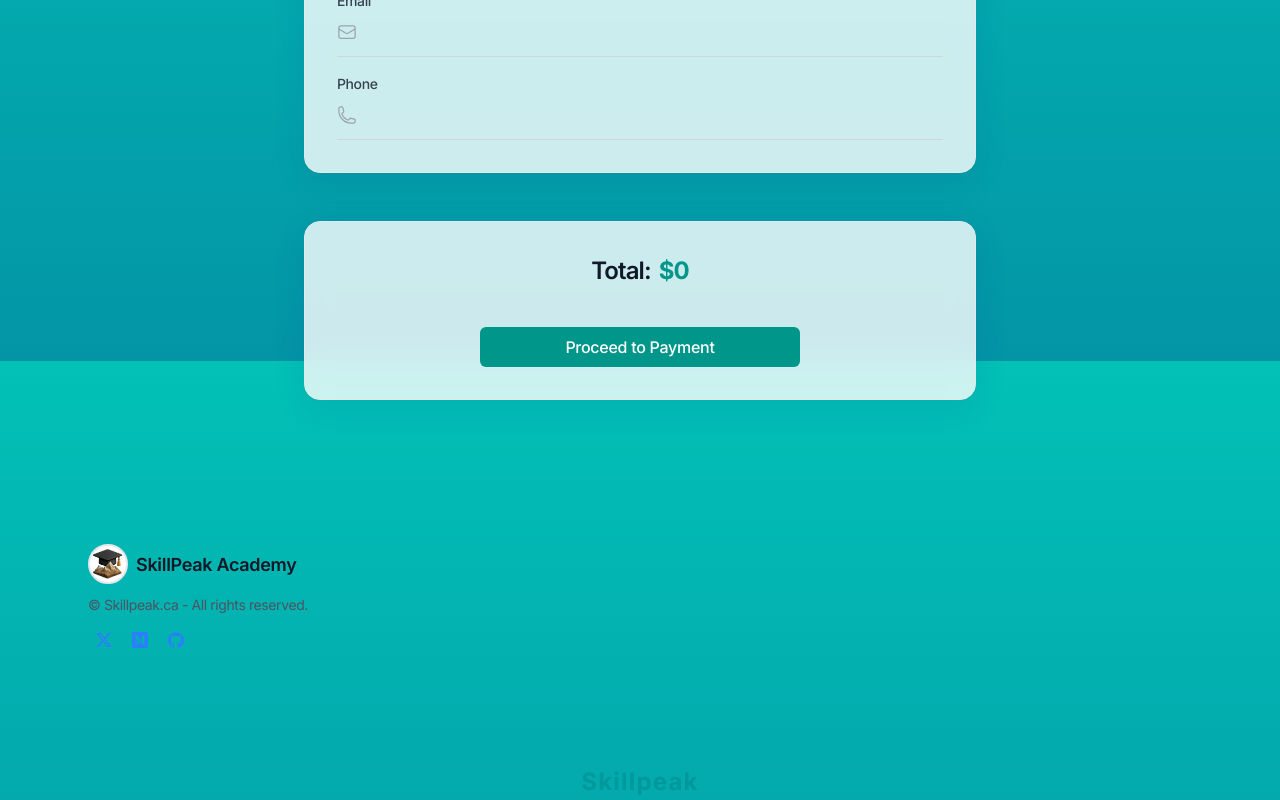
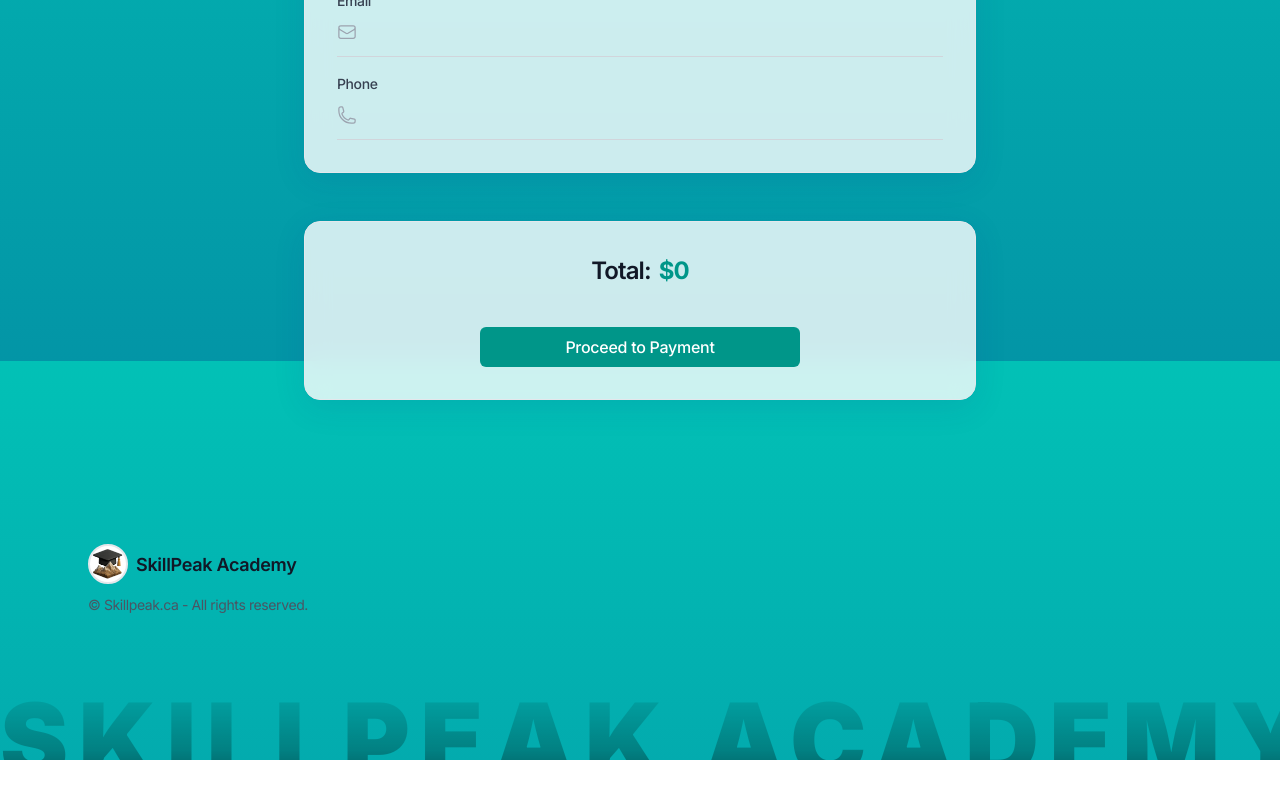
Before and after one commit to swe/skillpeak_demo, a Next.js app: page /enroll in a window 1280 px wide. Shown: the part 2039-2839 px from the top of the page. After the commit the page ends 2799 px from the top, so only its background shows below. Built offline with nearby package versions, Linux system fonts and the light colour scheme.

Commit message:
fixed footer

```diff
--- a/app/css/style.css
+++ b/app/css/style.css
@@ -242,6 +242,25 @@ html, body {
   pointer-events: none;
 }
 
+.footer-faint-text--academy {
+  font-size: 8vw;
+  font-weight: 900;
+  text-transform: uppercase;
+  letter-spacing: 0.1em;
+  left: 50%;
+  transform: translateX(-50%);
+  width: 100vw;
+  bottom: -2.4vw;
+  white-space: nowrap;
+  line-height: 1;
+  /* Gradient text color */
+  background: linear-gradient(to bottom, rgba(0,0,0,0.05) 0%, rgba(0,0,0,0.25) 60%, rgba(0,0,0,0.5) 100%);
+  -webkit-background-clip: text;
+  -webkit-text-fill-color: transparent;
+  background-clip: text;
+  text-fill-color: transparent;
+}
+
 @keyframes pulse {
   0%, 100% {
     opacity: 1;
--- a/components/ui/footer.tsx
+++ b/components/ui/footer.tsx
@@ -7,7 +7,7 @@ export default function Footer({ border = false }: { border?: boolean }) {
       <div className="mx-auto max-w-6xl px-4 sm:px-6">
         {/* Top area: Blocks */}
         <div
-          className={`grid gap-10 py-8 sm:grid-cols-12 md:py-12 ${border ? "border-t [border-image:linear-gradient(to_right,transparent,var(--color-slate-200),transparent)1]" : ""}`}
+          className={`grid gap-10 pt-8 sm:grid-cols-12 md:py-12 ${border ? "border-t [border-image:linear-gradient(to_right,transparent,var(--color-slate-200),transparent)1]" : ""}`}
         >
           {/* 1st block */}
           <div className="space-y-2 sm:col-span-12 lg:col-span-4">
@@ -17,60 +17,14 @@ export default function Footer({ border = false }: { border?: boolean }) {
             <div className="text-sm text-gray-600">
               &copy; Skillpeak.ca - All rights reserved.
             </div>
-            <ul className="flex gap-1">
-              <li>
-                <Link
-                    className="flex items-center justify-center text-blue-500 transition hover:text-blue-600"
-                    href="#0"
-                    aria-label="Twitter"
-                >
-                  <svg
-                      className="h-8 w-8 fill-current"
-                      viewBox="0 0 32 32"
-                      xmlns="http://www.w3.org/2000/svg"
-                  >
-                    <path d="m13.063 9 3.495 4.475L20.601 9h2.454l-5.359 5.931L24 23h-4.938l-3.866-4.893L10.771 23H8.316l5.735-6.342L8 9h5.063Zm-.74 1.347h-1.457l8.875 11.232h1.36l-8.778-11.232Z"></path>
-                  </svg>
-                </Link>
-              </li>
-              <li>
-                <Link
-                    className="flex items-center justify-center text-blue-500 transition hover:text-blue-600"
-                    href="#0"
-                    aria-label="Medium"
-                >
-                  <svg
-                      className="h-8 w-8 fill-current"
-                      viewBox="0 0 32 32"
-                      xmlns="http://www.w3.org/2000/svg"
-                  >
-                    <path d="M23 8H9a1 1 0 0 0-1 1v14a1 1 0 0 0 1 1h14a1 1 0 0 0 1-1V9a1 1 0 0 0-1-1Zm-1.708 3.791-.858.823a.251.251 0 0 0-.1.241V18.9a.251.251 0 0 0 .1.241l.838.823v.181h-4.215v-.181l.868-.843c.085-.085.085-.11.085-.241v-4.887l-2.41 6.131h-.329l-2.81-6.13V18.1a.567.567 0 0 0 .156.472l1.129 1.37v.181h-3.2v-.181l1.129-1.37a.547.547 0 0 0 .146-.472v-4.749a.416.416 0 0 0-.138-.351l-1-1.209v-.181H13.8l2.4 5.283 2.122-5.283h2.971l-.001.181Z"></path>
-                  </svg>
-                </Link>
-              </li>
-              <li>
-                <Link
-                    className="flex items-center justify-center text-blue-500 transition hover:text-blue-600"
-                    href="#0"
-                    aria-label="Github"
-                >
-                  <svg
-                      className="h-8 w-8 fill-current"
-                      viewBox="0 0 32 32"
-                      xmlns="http://www.w3.org/2000/svg"
-                  >
-                    <path d="M16 8.2c-4.4 0-8 3.6-8 8 0 3.5 2.3 6.5 5.5 7.6.4.1.5-.2.5-.4V22c-2.2.5-2.7-1-2.7-1-.4-.9-.9-1.2-.9-1.2-.7-.5.1-.5.1-.5.8.1 1.2.8 1.2.8.7 1.3 1.9.9 2.3.7.1-.5.3-.9.5-1.1-1.8-.2-3.6-.9-3.6-4 0-.9.3-1.6.8-2.1-.1-.2-.4-1 .1-2.1 0 0 .7-.2 2.2.8.6-.2 1.3-.3 2-.3s1.4.1 2 .3c1.5-1 2.2-.8 2.2-.8.4 1.1.2 1.9.1 2.1.5.6.8 1.3.8 2.1 0 3.1-1.9 3.7-3.7 3.9.3.4.6.9.6 1.6v2.2c0 .2.1.5.6.4 3.2-1.1 5.5-4.1 5.5-7.6-.1-4.4-3.7-8-8.1-8z"></path>
-                  </svg>
-                </Link>
-              </li>
-            </ul>
+            {/* Socials removed */}
           </div>
         </div>
       </div>
 
       {/* Big text */}
-      <div className="relative h-24 w-full" aria-hidden="true">
-        <div className="footer-faint-text">Skillpeak</div>
+      <div className="relative h-24 w-full overflow-hidden" aria-hidden="true">
+        <div className="footer-faint-text footer-faint-text--academy">SkillPeak Academy</div>
       </div>
     </footer>
   );
```
